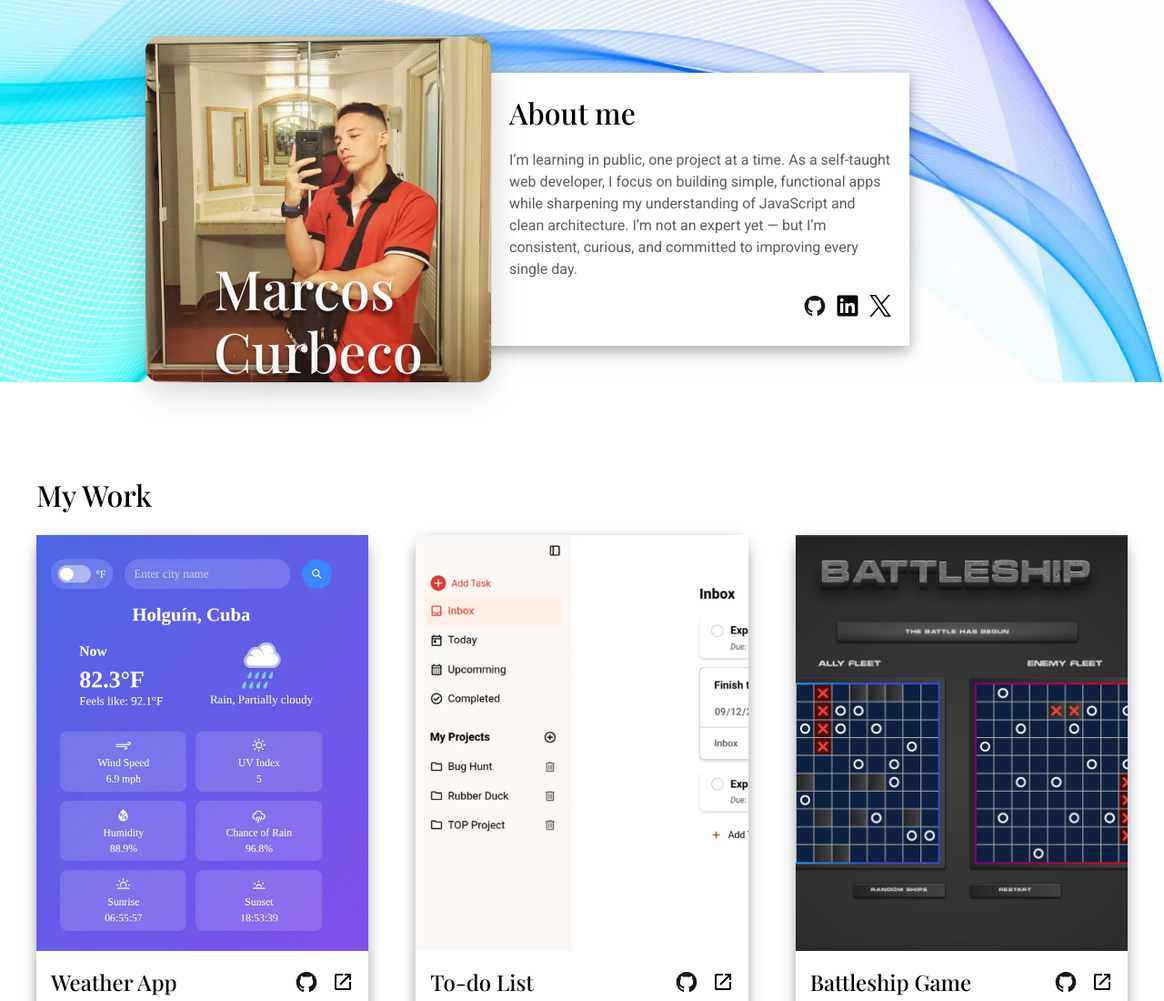
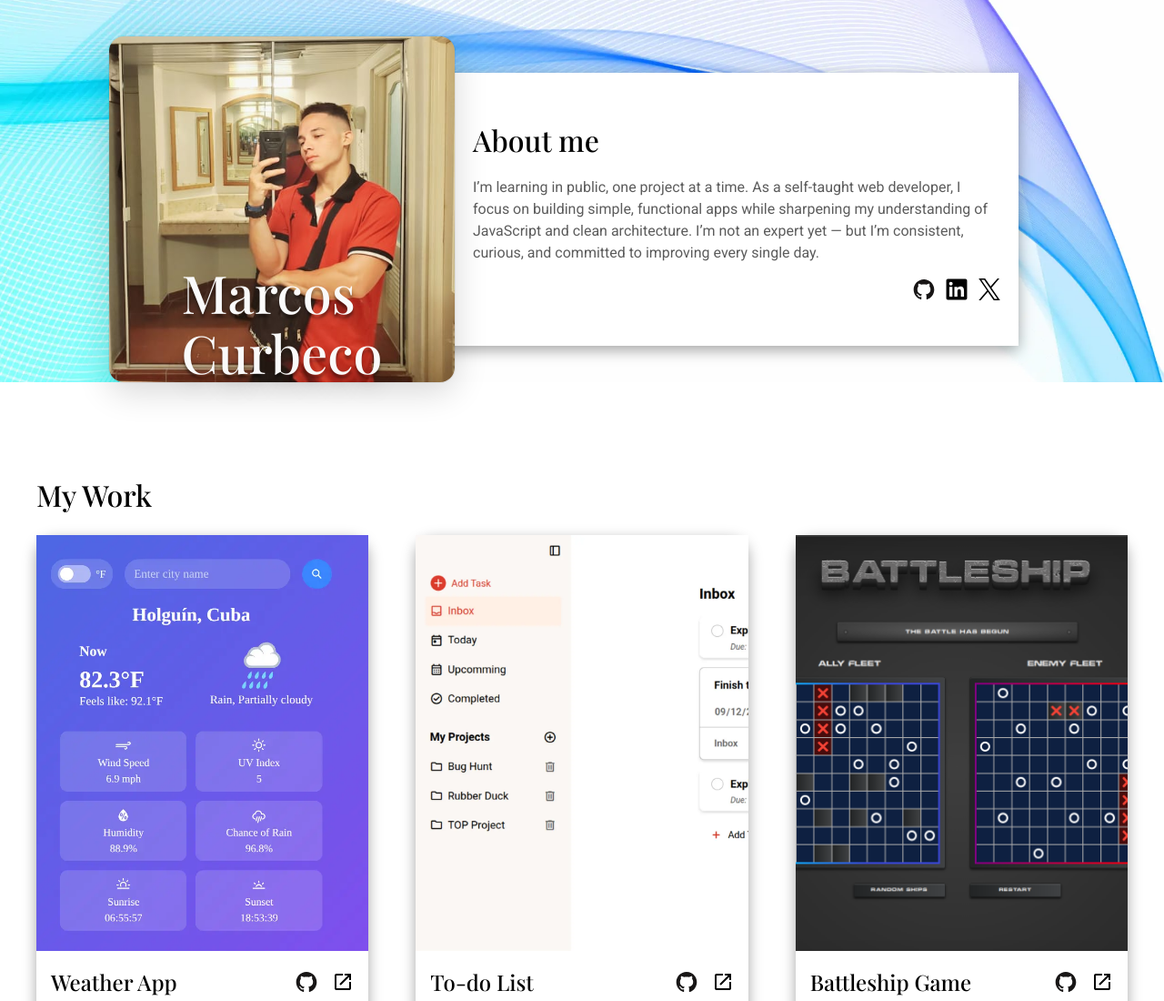
Before and after one commit to MCurb/homepage-TOP-project, a website built with webpack: page src/template.html in a window 1280 px wide. Shown: the top 1100 px of the page at 91% size. Built offline with nearby package versions, Linux system fonts and the light colour scheme; a web font is replaced by a local one.

Commit message:
fix: remove fixed height from header card to comply with text resizing

```diff
--- a/src/styles.css
+++ b/src/styles.css
@@ -141,7 +141,7 @@ header {
   bottom: 0px;
   left: 50%;
   transform: translateX(-50%);
-  font-size: 60px;
+  font-size: clamp(1.25rem, 11vw, 3.75rem);
   color: hsl(0, 0%, 98%);
   font-family: 'Playfair Display', Georgia, 'Times New Roman', Times, serif;
   line-height: 1.15;
@@ -337,7 +337,7 @@ p.bigger-font {
     transform: translate(15%);
     top: 0px;
     width: max-content;
-    font-size: clamp(2.5rem, 7vw, 3.75rem);
+    font-size: clamp(1.25rem, 7vw, 3.75rem);
   }
 
   .header-img-container img {
@@ -348,7 +348,7 @@ p.bigger-font {
 
   .about-section {
     display: block;
-    width: clamp(50ch, 75vw, 80ch);
+    width: clamp(42ch, 75vw, 80ch);
     margin-top: 10vh;
     padding: 60px 20px;
     background-color: white;
@@ -389,7 +389,8 @@ p.bigger-font {
     padding: 0;
   }
 
-  .contact .social-links, .contact h2 {
+  .contact .social-links,
+  .contact h2 {
     align-self: flex-start;
   }
 
@@ -420,10 +421,14 @@ p.bigger-font {
   }
 
   .about-section {
-    height: 300px;
+    display: flex;
+    flex-direction: row;
+    gap: 0;
+    /* align-items: stretch; */
+    /* min-height: 300px; */
     padding: 20px;
-    min-width: 90ch;
-    width: 50vw;
+    /* min-width: 90ch; */
+    width: clamp(42ch, 75vw, 130ch);
   }
 
   .info-cont {
@@ -433,10 +438,14 @@ p.bigger-font {
   }
 
   .header-img-container {
-    height: 380px;
-    width: 380px;
+    flex-shrink: 0;
+    display: flex;
+    width: auto;
+    /* height: 100%; */
+    /* width: 100%; */
     margin-top: -60px;
-    margin-left: -140px;
+    margin-bottom: -60px;
+    margin-left: -60px;
   }
 
   .header-img-container img {
@@ -451,6 +460,7 @@ p.bigger-font {
     transform: translate(-50%);
     top: auto;
     width: auto;
+    font-size: clamp(1.75rem, 4.5vw, 3.75rem);
   }
 
   /* ==== Footer ==== */
```
